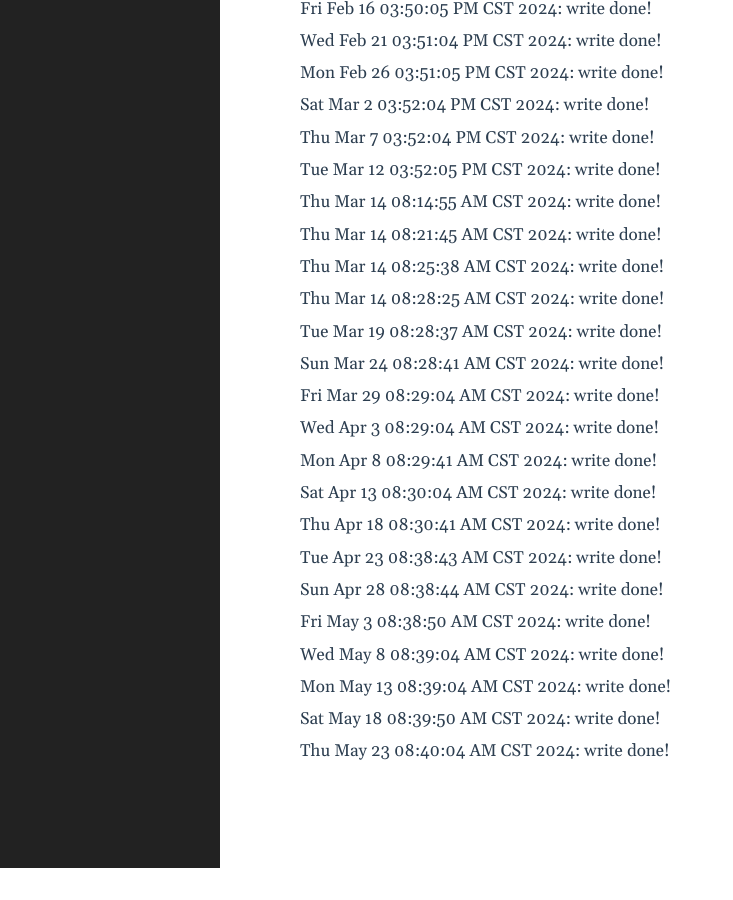
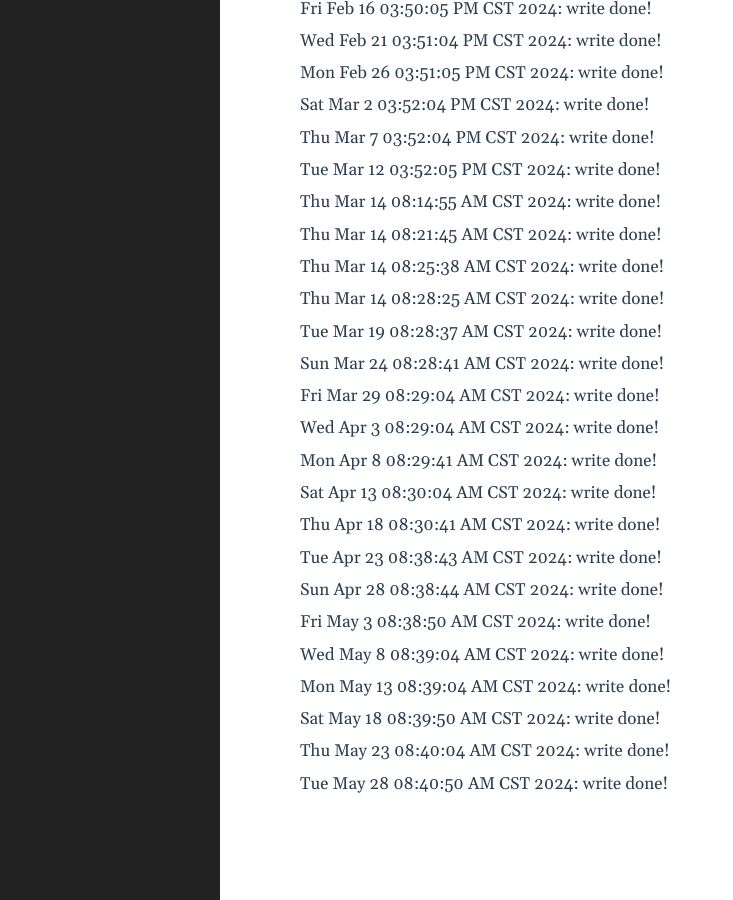
Before and after one commit to lclgo/lclgo.github.io, a Jekyll site: the page built from _posts/2023-03-10-weekly.md, in a window 1280 px wide and 900 px high, scrolled down 922 px. Shown: the whole window, without its empty margins (0-733 px from the left). Built offline with Jekyll 4.4.1, drawn with Linux system fonts in a browser that asks for light colours; before the commit the page ends 1790 px from its top, so only the background shows below that.

Commit message:
timer check

```diff
--- a/_posts/2023-03-10-weekly.md
+++ b/_posts/2023-03-10-weekly.md
@@ -97,3 +97,5 @@ Mon May 13 08:39:04 AM CST 2024: write done!
 Sat May 18 08:39:50 AM CST 2024: write done!
 
 Thu May 23 08:40:04 AM CST 2024: write done!
+
+Tue May 28 08:40:50 AM CST 2024: write done!
```
